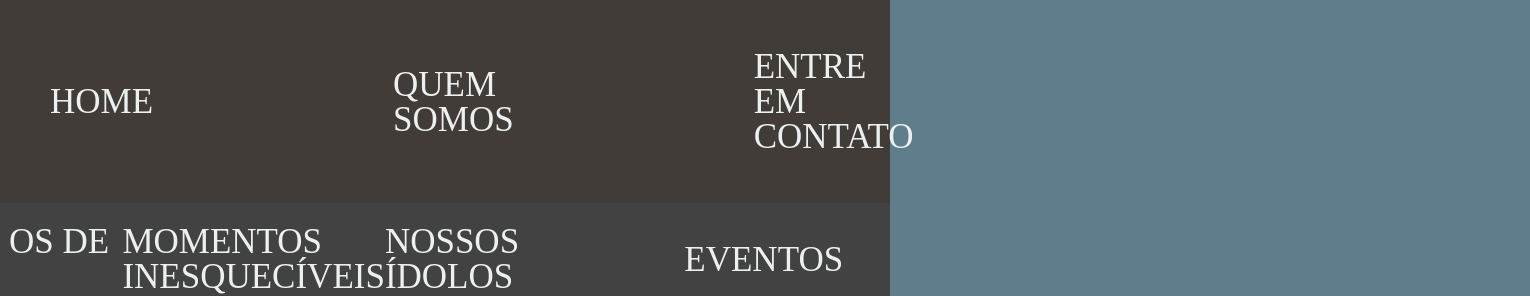
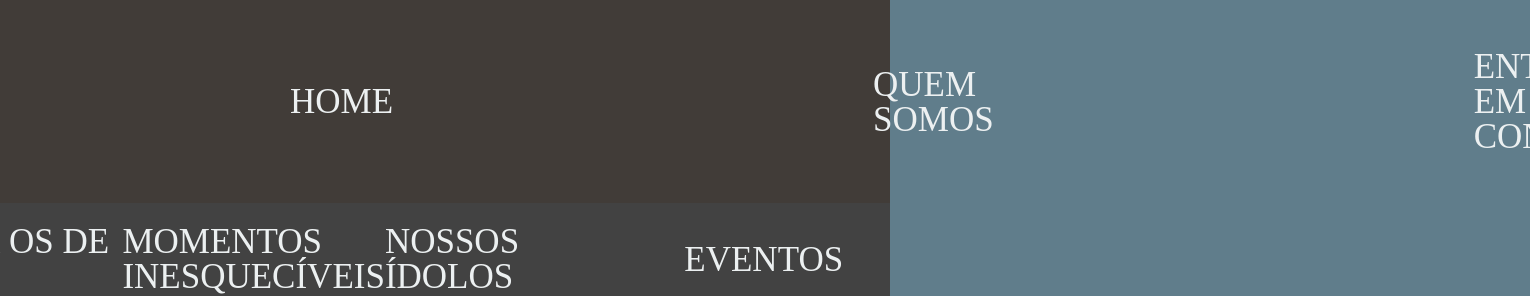
Before and after one commit to Murilofred1234/meu-site, a plain HTML site: page index.html in a window 1280 px wide. Shown: the top 296 px of the page, 1530 px wide, since content can reach past the window. Drawn offline with Linux system fonts and the light colour scheme.

Commit message:
header alteracao de tamanho

```diff
--- a/styles/style.css
+++ b/styles/style.css
@@ -33,7 +33,7 @@ body{
 
 .header__texto{
     display: flex;
-    gap: 15rem;
+    gap: 30rem;
     align-items: center;
     margin-right: 15rem;
 }
```
